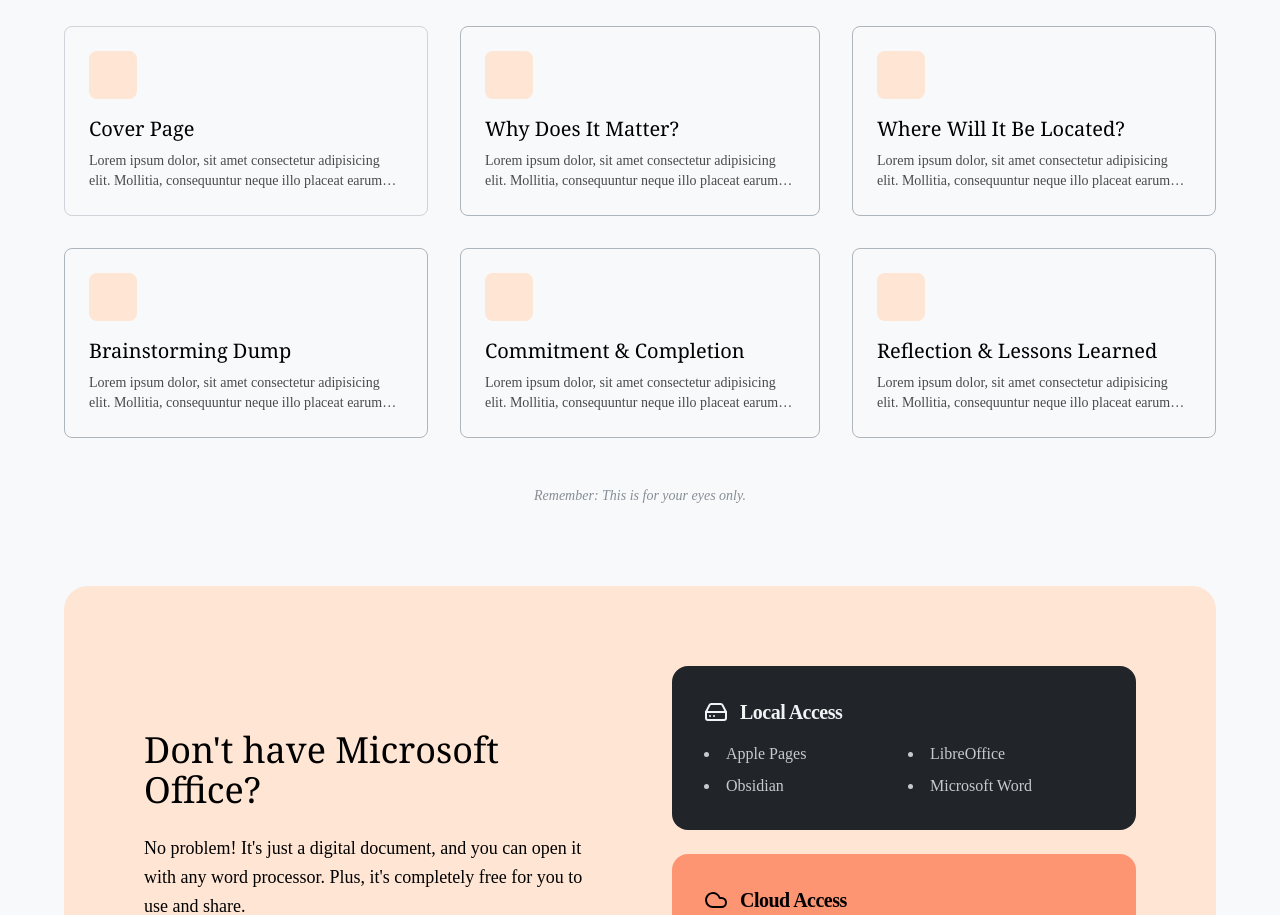
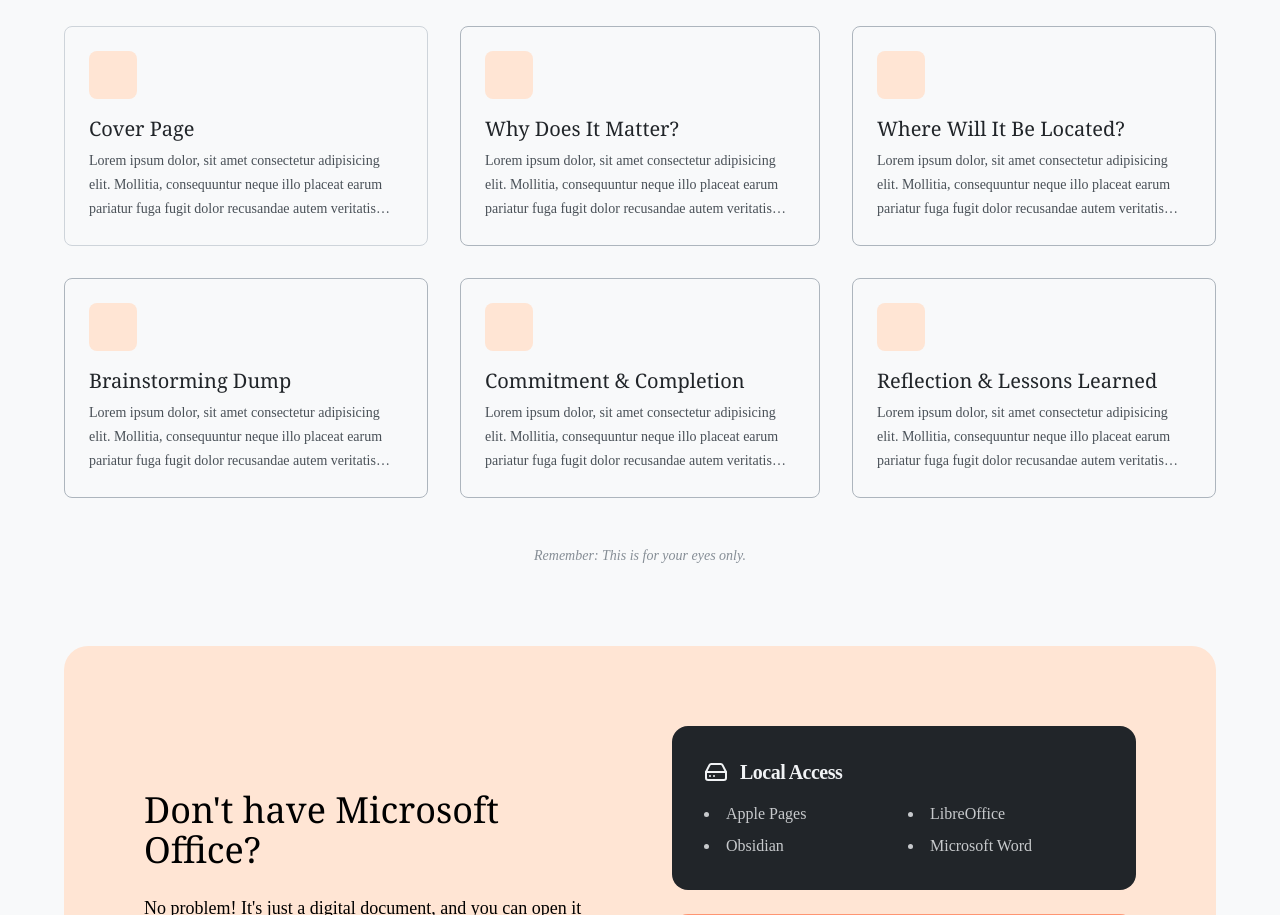
Before and after one commit to Justin-Bento/marker, a React (Vite) app: page / in a window 1280 px wide. Shown: the part 1507-2422 px from the top of the page. Built offline with nearby package versions, Linux system fonts and the light colour scheme; a web font is replaced by a local one.

Commit message:
style(card): update work with you section

```diff
--- a/src/frontend/pages/Home.tsx
+++ b/src/frontend/pages/Home.tsx
@@ -71,8 +71,10 @@ export default function Home() {
         <ul className="cols-span-2 lg:col-span-3 sm:grid grid-cols-subgrid  gap-8">
           <li className="rounded-lg border p-6 border-gray-400">
             <span className="block size-12 bg-primary-100 rounded-lg mb-4"></span>
-            <p className="text-xl font-serif font-medium mb-2">Cover Page</p>
-            <p className="line-clamp-2 text-sm opacity-70">
+            <p className="text-xl font-medium text-black dark:text-white font-serif">
+              Cover Page
+            </p>
+            <p className="text-sm leading-6 text-gray-700 mt-1.5 line-clamp-3">
               Lorem ipsum dolor, sit amet consectetur adipisicing elit.
               Mollitia, consequuntur neque illo placeat earum pariatur fuga
               fugit dolor recusandae autem veritatis ipsam repellat sit aliquid
@@ -81,10 +83,10 @@ export default function Home() {
           </li>
           <li className="rounded-lg border p-6 border-gray-500">
             <span className="block size-12 bg-primary-100 rounded-lg mb-4"></span>
-            <p className="text-xl font-serif font-medium mb-2">
+            <p className="text-xl font-medium text-black dark:text-white font-serif">
               Why Does It Matter?
             </p>
-            <p className="line-clamp-2 text-sm opacity-70">
+            <p className="text-sm leading-6 text-gray-700 mt-1.5 line-clamp-3">
               Lorem ipsum dolor, sit amet consectetur adipisicing elit.
               Mollitia, consequuntur neque illo placeat earum pariatur fuga
               fugit dolor recusandae autem veritatis ipsam repellat sit aliquid
@@ -93,10 +95,10 @@ export default function Home() {
           </li>
           <li className="rounded-lg border p-6 border-gray-500">
             <span className="block size-12 bg-primary-100 rounded-lg mb-4"></span>
-            <p className="text-xl font-serif font-medium mb-2">
+            <p className="text-xl font-medium text-black dark:text-white font-serif">
               Where Will It Be Located?
             </p>
-            <p className="line-clamp-2 text-sm opacity-70">
+            <p className="text-sm leading-6 text-gray-700 mt-1.5 line-clamp-3">
               Lorem ipsum dolor, sit amet consectetur adipisicing elit.
               Mollitia, consequuntur neque illo placeat earum pariatur fuga
               fugit dolor recusandae autem veritatis ipsam repellat sit aliquid
@@ -105,10 +107,10 @@ export default function Home() {
           </li>
           <li className="rounded-lg border p-6 border-gray-500">
             <span className="block size-12 bg-primary-100 rounded-lg mb-4"></span>
-            <p className="text-xl font-serif font-medium mb-2">
+            <p className="text-xl font-medium text-black dark:text-white font-serif">
               Brainstorming Dump
             </p>
-            <p className="line-clamp-2 text-sm opacity-70">
+            <p className="text-sm leading-6 text-gray-700 mt-1.5 line-clamp-3">
               Lorem ipsum dolor, sit amet consectetur adipisicing elit.
               Mollitia, consequuntur neque illo placeat earum pariatur fuga
               fugit dolor recusandae autem veritatis ipsam repellat sit aliquid
@@ -117,10 +119,10 @@ export default function Home() {
           </li>
           <li className="rounded-lg border p-6 border-gray-500">
             <span className="block size-12 bg-primary-100 rounded-lg mb-4"></span>
-            <p className="text-xl font-serif font-medium mb-2">
+            <p className="text-xl font-medium text-black dark:text-white font-serif">
               Commitment & Completion
             </p>
-            <p className="line-clamp-2 text-sm opacity-70">
+            <p className="text-sm leading-6 text-gray-700 mt-1.5 line-clamp-3">
               Lorem ipsum dolor, sit amet consectetur adipisicing elit.
               Mollitia, consequuntur neque illo placeat earum pariatur fuga
               fugit dolor recusandae autem veritatis ipsam repellat sit aliquid
@@ -129,10 +131,10 @@ export default function Home() {
           </li>
           <li className="rounded-lg border p-6 border-gray-500">
             <span className="block size-12 bg-primary-100 rounded-lg mb-4"></span>
-            <p className="text-xl font-serif font-medium mb-2">
+            <p className="text-xl font-medium text-black dark:text-white font-serif">
               Reflection & Lessons Learned
             </p>
-            <p className="line-clamp-2 text-sm opacity-70">
+            <p className="text-sm leading-6 text-gray-700 mt-1.5 line-clamp-3">
               Lorem ipsum dolor, sit amet consectetur adipisicing elit.
               Mollitia, consequuntur neque illo placeat earum pariatur fuga
               fugit dolor recusandae autem veritatis ipsam repellat sit aliquid
```
